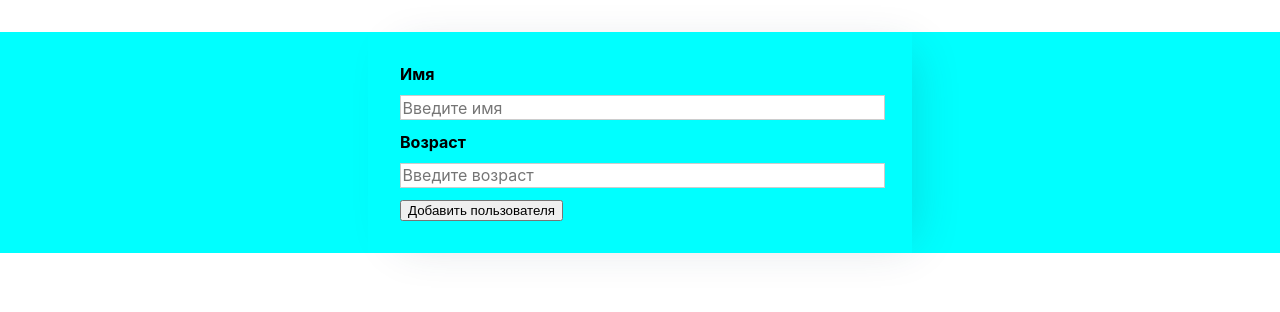
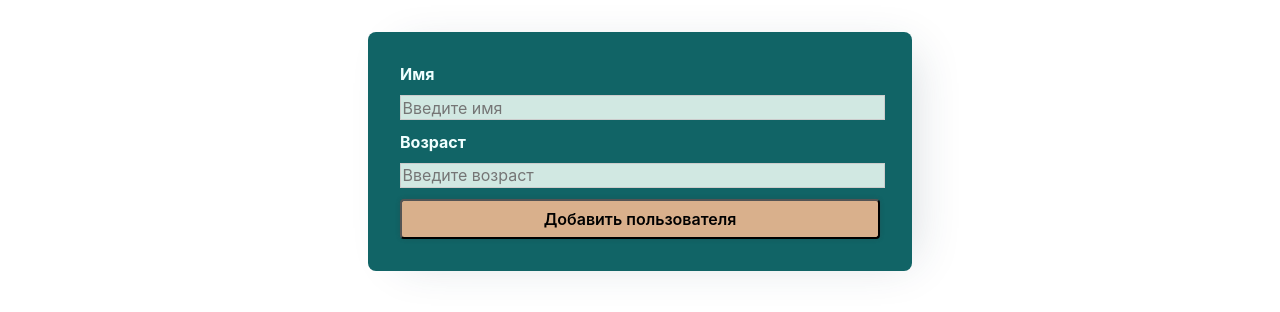
Before and after one commit to Holman52/LearnReact, a React (Create React App) app: page / in a window 1280 px wide. Shown: the top 312 px of the page. Built offline with nearby package versions, Linux system fonts and the light colour scheme.

Commit message:
Функционирование формы

```diff
--- a/src/App.css
+++ b/src/App.css
@@ -1,4 +1,3 @@
 .content{
     width: 100%;
-    background-color: aqua;
 }
--- a/src/components/Forma/FormaBlock.jsx
+++ b/src/components/Forma/FormaBlock.jsx
@@ -1,6 +1,7 @@
 import styles from './FormaBlock.module.css'
 import Card from '../Ui/Card';
 import React, {useState} from 'react';
+import Button from '../Ui/Button';
 
 const FormaBlock = (props) => {
 
@@ -16,6 +17,12 @@ const FormaBlock = (props) => {
  const AgeChangeHandler = (event) =>{
     setInputAge(event.target.value)
  };
+//  if(InputAge === 0 || InputName === 0){
+//    return;
+//  }
+//  if(InputAge < 1){
+//    return;
+//  }
 
  const SubmitHandler = (event)=>{
     event.preventDefault()
@@ -26,18 +33,20 @@ const FormaBlock = (props) => {
      }
     props.onSaveData(data)
     console.log(data)
+    setInputAge('')
+    setInputName('')
  }
 
     return (
-        <Card className={styles.input}>
+        <Card className={`${styles.input} ${styles.formaBlock}`}>
             <form onSubmit={SubmitHandler}>
                     <label>Имя</label>
                     <input type='text' placeholder='Введите имя'
-                     onChange={NameChangeHandler}></input>
+                     onChange={NameChangeHandler} value={InputName} required></input>
                     <label>Возраст</label>
                     <input type='number' placeholder='Введите возраст'
-                     onChange={AgeChangeHandler}></input>
-                <button type='submit'>Добавить пользователя</button>
+                     onChange={AgeChangeHandler}  value={InputAge}  required></input>
+                <Button type='submit'>Добавить пользователя</Button>
             </form>
         </Card>
     )
--- a/src/components/Forma/FormaBlock.module.css
+++ b/src/components/Forma/FormaBlock.module.css
@@ -1,3 +1,7 @@
+.formaBlock{
+  width: 60%;
+  background-color:  #116466;
+}
 .input {
     margin: 2rem auto;
     padding: 2rem;
@@ -9,6 +13,7 @@
     display: block;
     font-weight: bold;
     margin-bottom: 0.7rem;
+    color: azure;
   }
 
   .input input {
@@ -18,6 +23,7 @@
     border: 1px solid #ccc;
     padding: 0.1rem;
     margin-bottom: 0.7rem;
+    background-color: #D1E8E2;
   }
 
   .input input:focus {
--- /dev/null
+++ b/src/components/Ui/Button.jsx
@@ -0,0 +1,9 @@
+import styles from './Button.module.css'
+
+const Button = (props) =>{
+    return <button className={styles.button} type={props.type || 'button'} >
+        {props.children}
+    </button>
+}
+
+export default Button
--- /dev/null
+++ b/src/components/Ui/Button.module.css
@@ -0,0 +1,21 @@
+.button {
+    width: 100%;
+    font: inherit;
+    font-weight: 600;
+    padding: 0.5rem 1.5rem;
+    color: rgb(0, 0, 0);
+    background: #D9B08C;
+    border-radius: 4px;
+    box-shadow: 0 0 4px rgba(50, 50, 50, 0.25);
+    cursor: pointer;
+  }
+
+  .button:focus {
+    outline: none;
+  }
+
+  .button:hover,
+  .button:active {
+    background: #D9B08C;
+    box-shadow: 0 0 8px rgba(50, 50, 50, 0.25);
+  }
--- a/src/components/Ui/Card.module.css
+++ b/src/components/Ui/Card.module.css
@@ -2,4 +2,5 @@
     -webkit-box-shadow: 16px 4px 46px -17px rgba(34, 60, 80, 0.2);
     -moz-box-shadow: 16px 4px 46px -17px rgba(34, 60, 80, 0.2);
     box-shadow: 16px 4px 46px -17px rgba(34, 60, 80, 0.2);
+    border-radius: 8px;
 }
```
Also changed, not shown: src/components/Ui/Users.jsx (+5 -3 lines).
